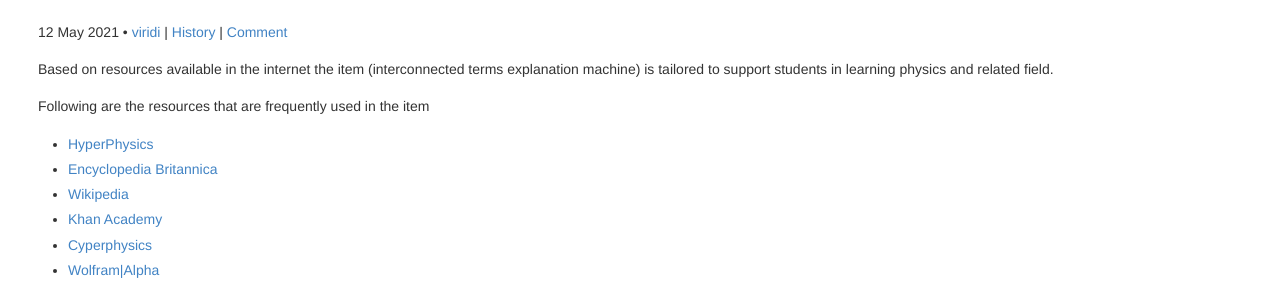
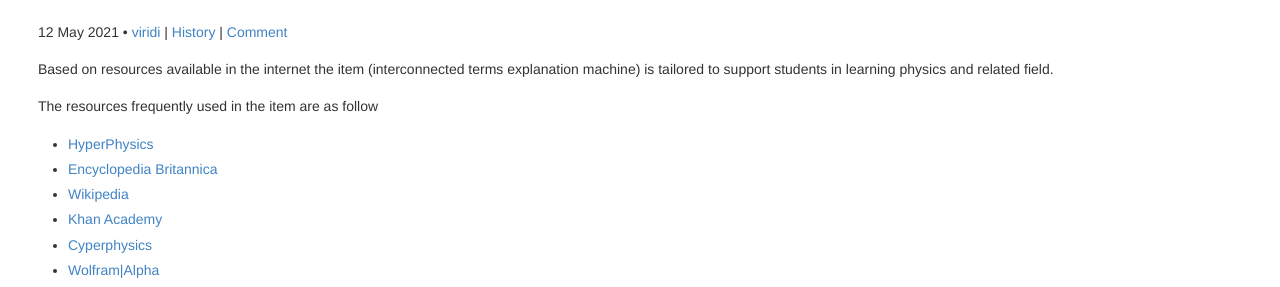
Before and after one commit to dudung/butir, a Jekyll site: the page built from _posts/0/00/2021-05-12-resources.md, in a window 1280 px wide. Shown: the part 137-424 px from the top of the page. Built offline with Jekyll 4.4.1, drawn with Linux system fonts in a browser that asks for light colours.

Commit message:
update time, fin today

```diff
--- a/_posts/0/00/2021-05-12-resources.md
+++ b/_posts/0/00/2021-05-12-resources.md
@@ -13,7 +13,7 @@
 svgphys: false
 category: item
 tags: ["resources", "physics"]
-date: 2021-05-12 20:25:00 +07
+date: 2021-05-12 20:44:00 +07
 permalink: /0001
 src: https://github.com/dudung/item/commits/main/_posts/0/00/2021-05-12-resources.md
 twitter_username: 6unpnp
@@ -21,7 +21,7 @@
 ---
 Based on resources available in the internet the item (interconnected terms explanation machine) is tailored to support students in learning physics and related field.
 
-Following are the resources that are frequently used in the item
+The resources frequently used in the item are as follow
 + [HyperPhysics](http://hyperphysics.phy-astr.gsu.edu/hbase/index.html)
 + [Encyclopedia Britannica](https://www.britannica.com/science/physics-science)
 + [Wikipedia](https://en.wikipedia.org/wiki/Portal:Physics)
```
